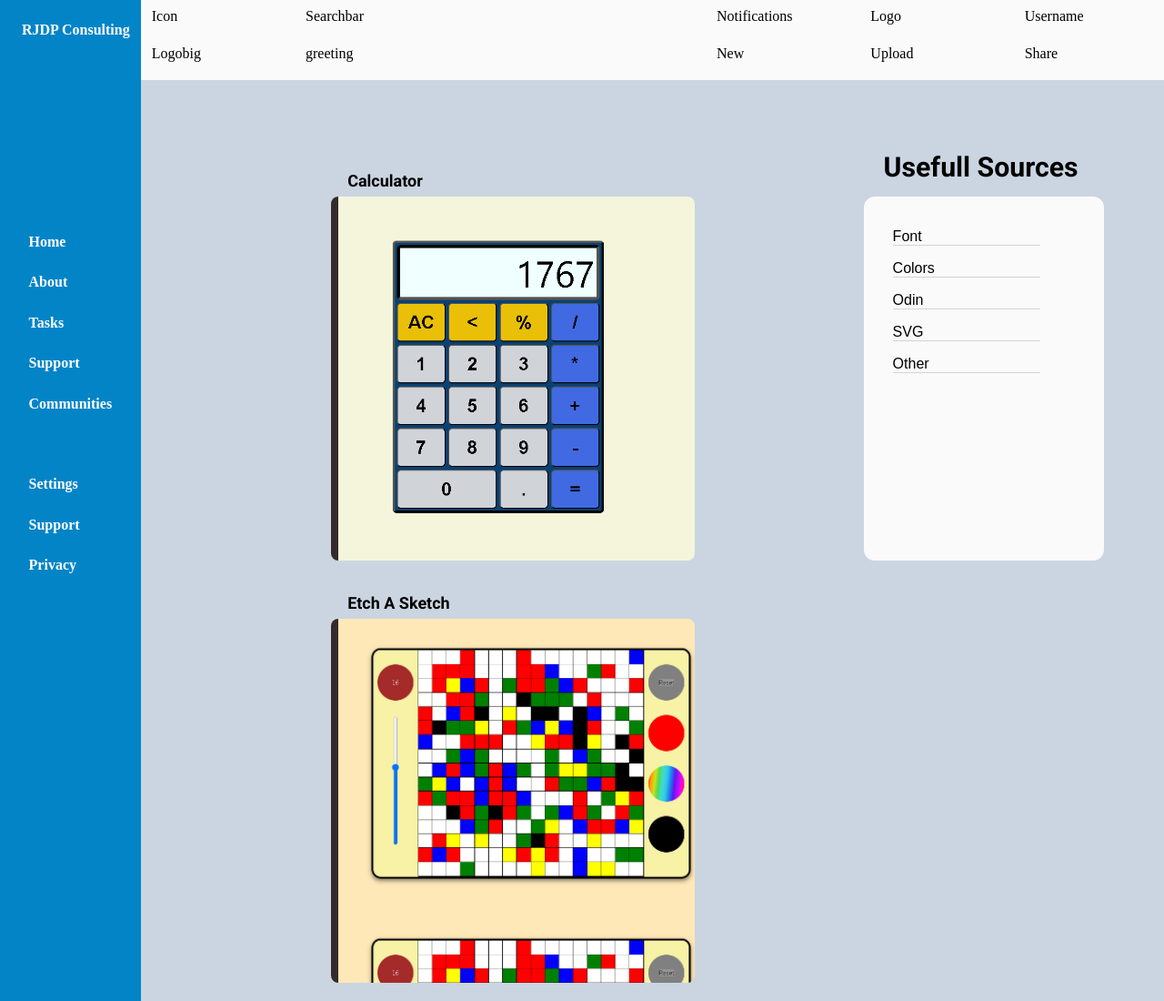
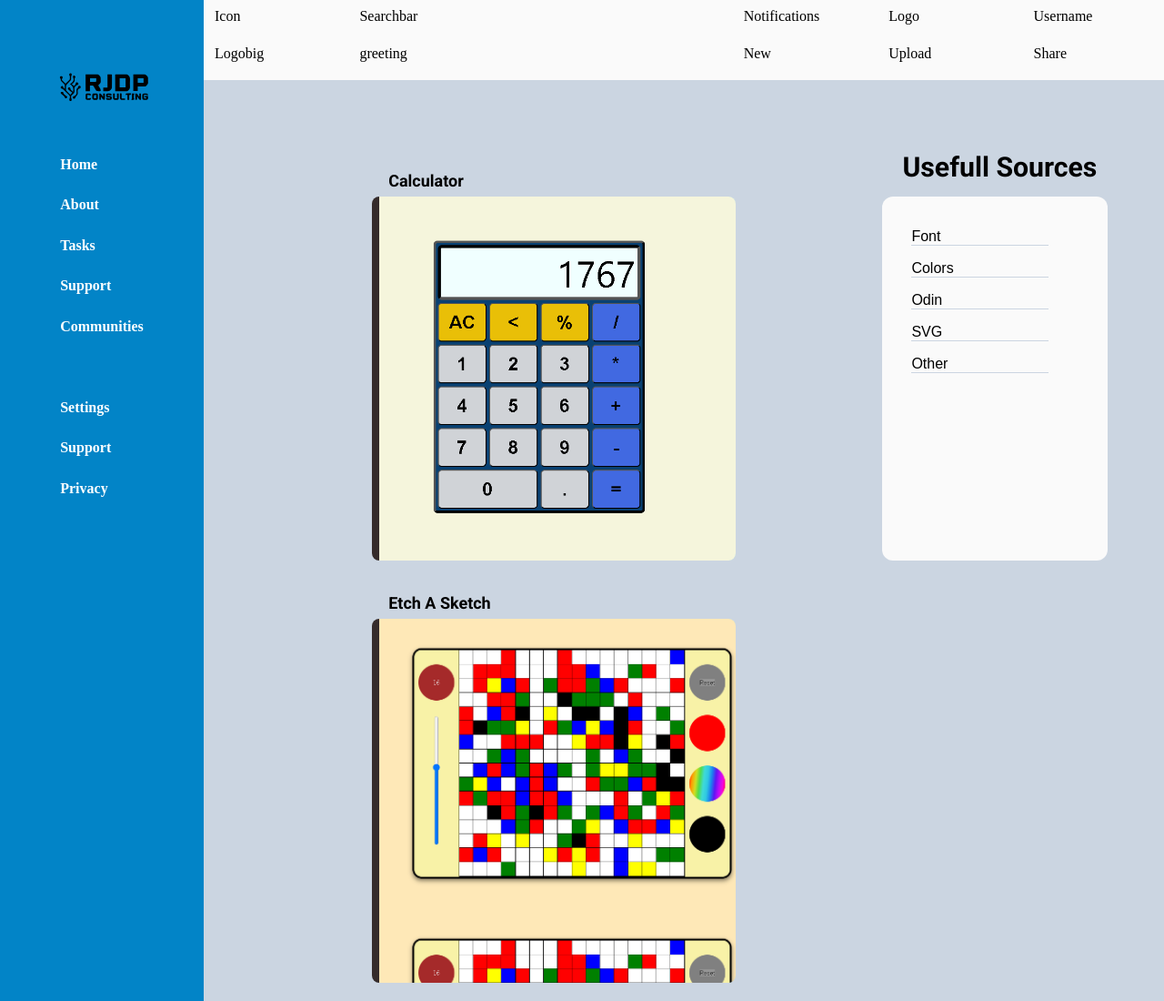
Before and after one commit to Clanbulance/Dashboard, a plain HTML site: page index.html in a window 1280 px wide. Shown: the top 1100 px of the page at 91% size. Drawn offline with Linux system fonts and the light colour scheme; a web font is replaced by a local one.

Commit message:
added svg logo

```diff
--- a/index.html
+++ b/index.html
@@ -17,7 +17,13 @@
 <body>
     <div class="main">
         <div class="leftPanel">
-            <div class="name">RJDP Consulting</div>
+            <div class="name"><img
+                                    src="RJDPConsult.svg"
+                                    alt="RJDP Consult"
+                                    height="100px"
+                                    width="200px"
+                                    color="white"
+                ></div>
             <ul>
                 <li class="leftPanel-listItem">Home</li>
                 <li class="leftPanel-listItem">About</li>
--- a/style.css
+++ b/style.css
@@ -36,7 +36,7 @@ html{
 
 .leftPanel{
     display: grid;
-    grid-template-rows: 10% minmax(30vh,50vh);
+    grid-template-rows: 20vh minmax(30vh,50vh);
     padding:12px;
     background-color: var(--blue-sidebar-color);
     font-weight: 900;
@@ -45,8 +45,11 @@ html{
 }
 
 .name{
-    margin-top: 12px;
-    margin-left: 12px;
+
+    display: flex;
+    justify-self: center;
+    align-items: center;
+
 }
 
 .leftPanel ul{
@@ -256,7 +259,7 @@ html{
 
 
 
-@media screen and (max-width:600px){
+@media screen and (max-width:767px){
     .leftPanel{
         display: none;
     }
```
Also changed, not shown: RJDPConsult.svg (added).
